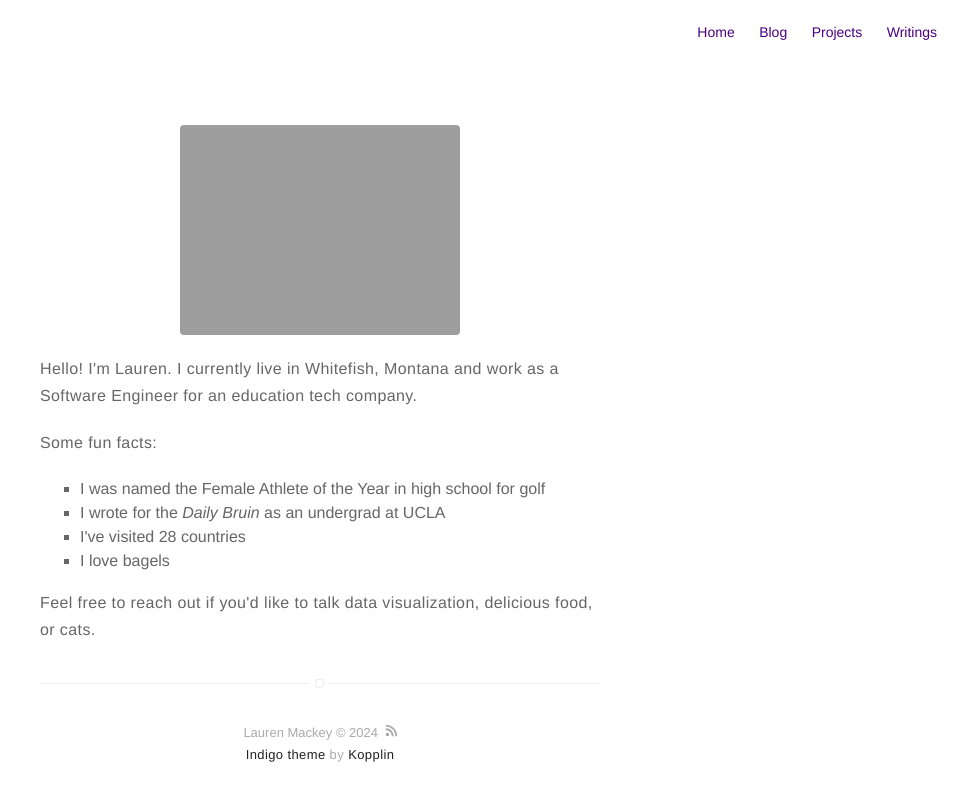
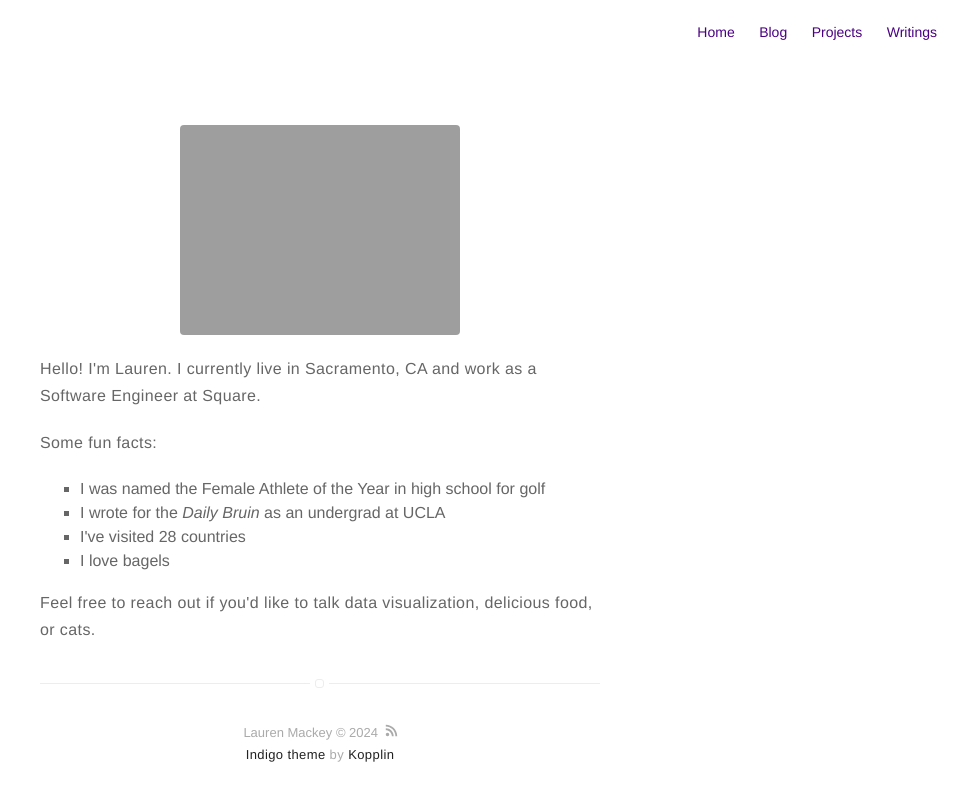
Before and after one commit to laurenmackey/laurenmackey.github.io, a Jekyll site: the page built from about.md, in a window 1280 px wide. Shown: the top 801 px of the page, without its empty margins (320-1280 px from the left). Built offline with Jekyll 4.4.1, drawn with Linux system fonts in a browser that asks for light colours.

Commit message:
Update location and job in about me

```diff
--- a/about.md
+++ b/about.md
@@ -4,7 +4,7 @@ layout: page
 ---
 ![Profile Image]({{ site.url }}/{{ site.picture }})
 
-<p>Hello! I'm Lauren. I currently live in Whitefish, Montana and work as a Software Engineer for an education tech company.</p>
+<p>Hello! I'm Lauren. I currently live in Sacramento, CA and work as a Software Engineer at Square.</p>
 
 Some fun facts:
 <ul>
```
